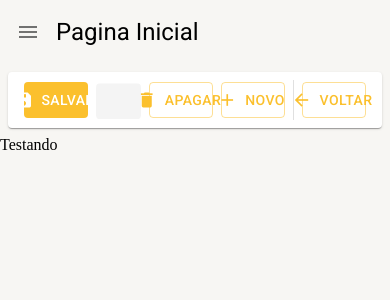
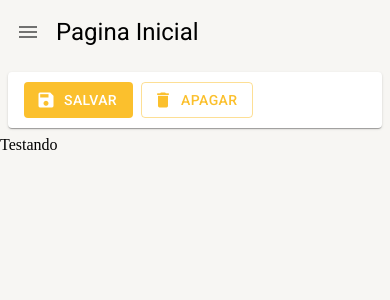
Before and after one commit to macedcrazy/curso-react-materialui-typescript, a React (Create React App) app: page /pagina-inicial in a window 390 px wide. Shown: the top 300 px of the page. Built offline with nearby package versions, Linux system fonts and the light colour scheme.

Commit message:
feat: Criando um backend rápido com Json Server

```diff
--- /dev/null
+++ b/mock/database.json
@@ -0,0 +1,9 @@
+{
+  "'pessoas": [
+    {
+      "id":1,
+      "nome":"Anderson",
+      "sobrenome":"Macedo"
+    }
+  ]
+}
--- a/package.json
+++ b/package.json
@@ -6,7 +6,9 @@
     "start": "react-scripts start",
     "build": "react-scripts build",
     "test": "react-scripts test",
-    "eject": "react-scripts eject"
+    "mock": "npm run json-server",
+    "eject": "react-scripts eject",
+    "json-server": "json-server -w ./mock/database.json -p 3333"
   },
   "dependencies": {
     "@emotion/react": "^11.13.5",
@@ -29,6 +31,7 @@
     "eslint": "^8.57.1",
     "eslint-plugin-react": "^7.37.2",
     "globals": "^15.13.0",
+    "json-server": "^1.0.0-beta.3",
     "typescript": "^4.9.5",
     "typescript-eslint": "^8.16.0",
     "web-vitals": "^2.1.4"
--- a/src/pages/dashbord/Dashbord.tsx
+++ b/src/pages/dashbord/Dashbord.tsx
@@ -6,7 +6,12 @@ export const Dashbord = () => {
     <LayoutBaseDePagina
       titulo='Pagina Inicial'
       barraDeFerramentas={(
-        <FerramentasDeDetalhe mostrarBotaoSalvarEfechar mostrarBotaoSalvarEfecharCarregando />
+        <FerramentasDeDetalhe
+        mostrarBotaoNovo
+        mostrarBotaoSalvar
+        mostrarBotaoSalvarEfecharCarregando
+        mostrarBotaoVoltar = {false}
+        />
       )}>
       Testando
     </LayoutBaseDePagina>
--- a/src/shared/components/ferramentas-de-detalhe/FerramentasDeDetalhe.tsx
+++ b/src/shared/components/ferramentas-de-detalhe/FerramentasDeDetalhe.tsx
@@ -1,4 +1,4 @@
-import { Box, Button, Divider, Icon, Paper, Skeleton, useTheme } from '@mui/material';
+import { Box, Button, Divider, Icon, Paper, Skeleton, Typography, useMediaQuery, useTheme, } from '@mui/material';
 
 interface IFerramentasDeDetalheProps {
   textoBotaoNovo?: string;
@@ -25,6 +25,7 @@ interface IFerramentasDeDetalheProps {
 
 
 export const FerramentasDeDetalhe: React.FC<IFerramentasDeDetalheProps> = ({
+
   textoBotaoNovo = 'Novo',
 
   mostrarBotaoNovo = true,
@@ -48,6 +49,8 @@ export const FerramentasDeDetalhe: React.FC<IFerramentasDeDetalheProps> = ({
 
 }) => {
   const theme = useTheme();
+  const smDown = useMediaQuery(theme.breakpoints.down('sm'));
+  const mdDown = useMediaQuery(theme.breakpoints.down('md'));
 
   return (
     <Box
@@ -60,32 +63,40 @@ export const FerramentasDeDetalhe: React.FC<IFerramentasDeDetalheProps> = ({
       height={theme.spacing(5)}
       component={Paper}
     >
-      {(mostrarBotaoSalvar && !mostrarBotaoSalvarCarregando)&& (
+      {(mostrarBotaoSalvar && !mostrarBotaoSalvarCarregando) && (
         <Button
           color='primary'
           disableElevation
           variant='contained'
           onClick={aoClicarEmSalvar}
           startIcon={<Icon>save</Icon>}
-        >Salvar</Button>
+        >
+          <Typography variant='button' whiteSpace='nowrap' textOverflow='ellipsis' overflow='hidden'>
+            Salvar
+          </Typography>
+        </Button>
       )}
 
-      {mostrarBotaoSalvarCarregando &&(
-        <Skeleton width={110} height={60}/>
+      {mostrarBotaoSalvarCarregando && (
+        <Skeleton width={110} height={60} />
       )}
 
-      {(mostrarBotaoSalvarEfechar && !mostrarBotaoSalvarEfecharCarregando) && (
+      {(mostrarBotaoSalvarEfechar && !mostrarBotaoSalvarEfecharCarregando && !smDown && !mdDown) && (
         <Button
           color='primary'
           disableElevation
           variant='outlined'
           onClick={aoClicarEmSalvarEfechar}
           startIcon={<Icon>save</Icon>}
-        >Salvar e fechar</Button>
+        >
+          <Typography variant='button' whiteSpace='nowrap' textOverflow='ellipsis' overflow='hidden'>
+            Salvar e fechar
+          </Typography>
+        </Button>
       )}
 
-      {mostrarBotaoSalvarEfecharCarregando &&(
-         <Skeleton width={180} height={60}/>
+      {(mostrarBotaoSalvarEfecharCarregando && !smDown && !mdDown) && (
+        <Skeleton width={180} height={60} />
       )}
 
 
@@ -96,26 +107,38 @@ export const FerramentasDeDetalhe: React.FC<IFerramentasDeDetalheProps> = ({
           variant='outlined'
           onClick={aoClicarEmApagar}
           startIcon={<Icon>delete</Icon>}
-        >Apagar</Button>
+        >
+          <Typography variant='button' whiteSpace='nowrap' textOverflow='ellipsis' overflow='hidden'>
+            Apagar
+          </Typography>
+        </Button>
       )}
-       {mostrarBotaoApagarCarregando &&(
-        <Skeleton width={110} height={60}/>
+      {mostrarBotaoApagarCarregando && (
+        <Skeleton width={110} height={60} />
       )}
 
-      {(mostrarBotaoNovo && !mostrarBotaoNovoCarreagando) && (
+      {(mostrarBotaoNovo && !mostrarBotaoNovoCarreagando && !smDown) && (
         <Button
           color='primary'
           disableElevation
           variant='outlined'
           onClick={aoClicarEmNovo}
           startIcon={<Icon>add</Icon>}
-      >{textoBotaoNovo}</Button>
+        >
+          <Typography variant='button' whiteSpace='nowrap' textOverflow='ellipsis' overflow='hidden'>
+            {textoBotaoNovo}
+          </Typography>
+        </Button>
       )}
-     { mostrarBotaoNovoCarreagando &&(
-      <Skeleton width={72}height={60}/>
+      {(mostrarBotaoNovoCarreagando && !smDown) && (
+        <Skeleton width={72} height={60} />
       )}
 
+      {mostrarBotaoVoltar &&
+        (mostrarBotaoNovo || mostrarBotaoApagar || mostrarBotaoSalvar || mostrarBotaoSalvarEfechar) &&
+          (
             <Divider variant='middle' orientation='vertical' />
+          )}
 
       {(mostrarBotaoVoltar && !mostrarBotaoVoltarCarregando) && (
         <Button
@@ -124,11 +147,15 @@ export const FerramentasDeDetalhe: React.FC<IFerramentasDeDetalheProps> = ({
           variant='outlined'
           onClick={aoClicarEmVoltar}
           startIcon={<Icon>arrow_back</Icon>}
-      >Voltar</Button>
+        >
+          <Typography variant='button' whiteSpace='nowrap' textOverflow='ellipsis' overflow='hidden'>
+            Voltar
+          </Typography>
+        </Button>
       )}
 
-     {mostrarBotaoVoltarCarregando &&(
-      <Skeleton width={90}height={60}/>
+      {mostrarBotaoVoltarCarregando && (
+        <Skeleton width={90} height={60} />
       )}
     </Box>
   );
```
Also changed, not shown: mock/README.md (added), 1 other file (tests, documents, lock files or other folders). Lines whose indentation alone changed are shown as unchanged.
